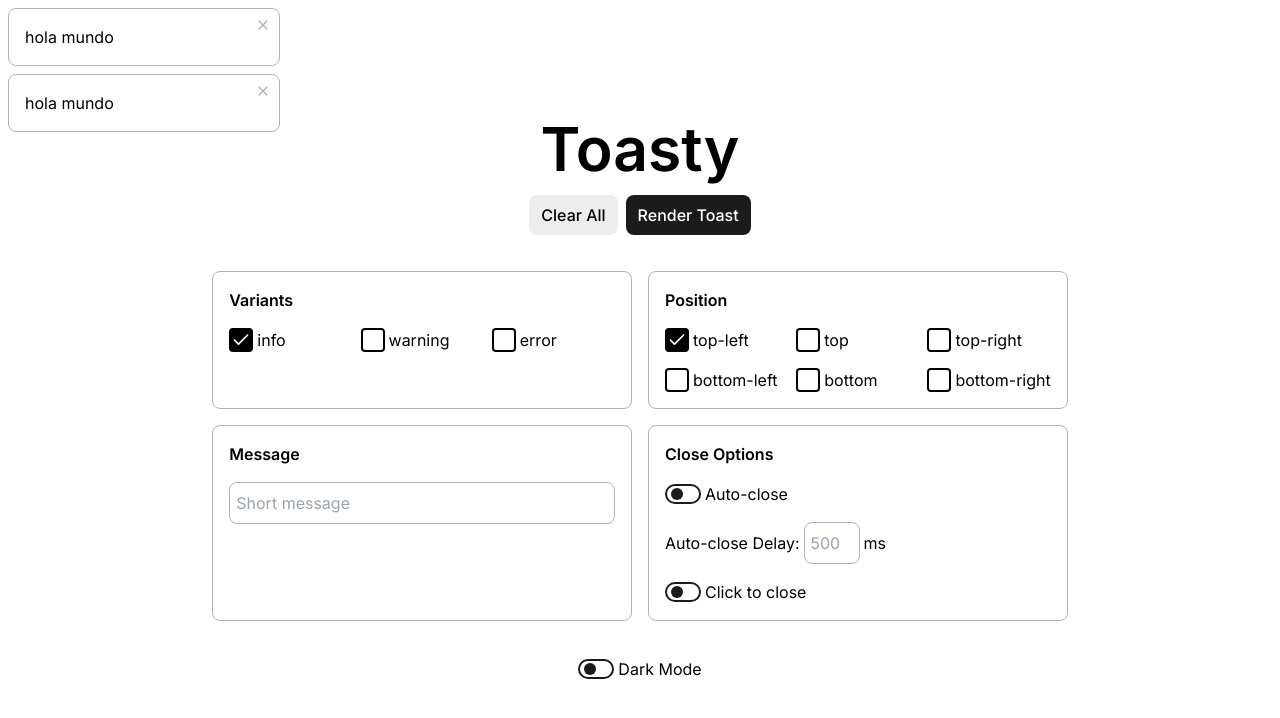
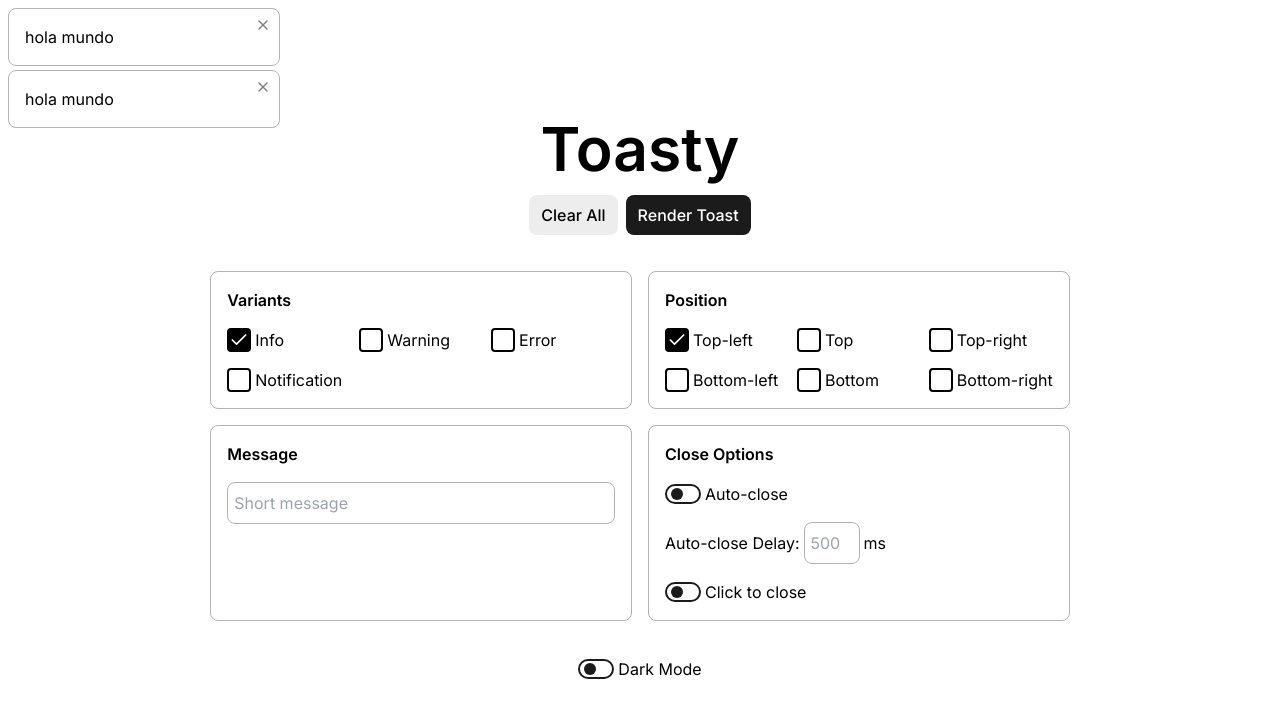
Before and after one commit to andrescasa-dev/toasty-playground, a Next.js app: page / in a window 1280 px wide. Shown: the top 718 px of the page. Built offline with nearby package versions, Linux system fonts and the light colour scheme.

Commit message:
variants and positions props ware set up for the toast component

```diff
--- a/src/app/page.tsx
+++ b/src/app/page.tsx
@@ -7,13 +7,14 @@ import LabelWrapper from "@/components/LabelWrapper";
 import RadioGroup from "@/components/RadioGroup";
 import Switch from "@/components/Switch";
 import { ToastData } from "@/components/Toast";
-import ToastStack from "@/components/ToastStack";
+import ToastStack, { Position } from "@/components/ToastStack";
 import Text from "@/components/typography/Text";
 import useToast from "@/hooks/useToast";
 import { useState } from "react";
 
 export default function Home() {
-  const { cleanToastStack, pushToast, toastList } = useToast();
+  const { cleanToastStack, pushToast, toastList, setPosition, position } =
+    useToast();
   const [msg, setMsg] = useState("");
 
   const handleSubmit: React.FormEventHandler<HTMLFormElement> = (e) => {
@@ -23,12 +24,17 @@ export default function Home() {
 
     const toastOpts: Record<string, string | Boolean> = {};
     for (const [key, value] of entries) {
-      if (value === "true") {
-        toastOpts[key] = Boolean(value);
-      } else {
-        toastOpts[key] = value as string;
+      if (key !== "position") {
+        if (value === "true") {
+          toastOpts[key] = Boolean(value);
+        } else {
+          toastOpts[key] = value as string;
+        }
       }
     }
+
+    const position = formData.get("position") as Position;
+    setPosition(position);
 
     const newToast = toastOpts as ToastData;
     console.log(newToast);
@@ -37,7 +43,7 @@ export default function Home() {
 
   return (
     <main className="flex h-screen items-center">
-      <ToastStack stackToastData={toastList} />
+      <ToastStack stackToastData={toastList} position={position} />
       <form
         onSubmit={handleSubmit}
         className="flex w-full flex-col gap-4 md:gap-y-9"
@@ -63,13 +69,14 @@ export default function Home() {
         <div className="grid gap-4 px-5 md:max-w-5xl md:grid-cols-2 md:self-center">
           <ConfigSection title="Variants">
             <RadioGroup
-              options={["info", "warning", "error"]}
+              name="intent"
+              options={["info", "warning", "error", "notification"]}
               className="grid grid-cols-3 gap-2 gap-y-4"
             />
           </ConfigSection>
-
           <ConfigSection title="Position">
             <RadioGroup
+              name="position"
               options={[
                 "top-left",
                 "top",
@@ -81,7 +88,6 @@ export default function Home() {
               className="grid grid-cols-3 gap-2 gap-y-4"
             />
           </ConfigSection>
-
           <ConfigSection title="Message">
             <Input
               name="message"
@@ -90,7 +96,6 @@ export default function Home() {
               placeholder="Short message"
             />
           </ConfigSection>
-
           <ConfigSection title="Close Options">
             <div className="flex flex-col gap-4">
               <LabelWrapper text="Auto-close">
--- a/src/components/Label.tsx
+++ b/src/components/Label.tsx
@@ -2,8 +2,9 @@ import { Label as LabelHeadless } from "@headlessui/react";
 import { textStyles } from "./typography/Text";
 
 function Label({ children, ...delegate }: { children: string }) {
+  const composeClassName = `${textStyles({ type: "body-1" })} first-letter:uppercase`;
   return (
-    <LabelHeadless className={textStyles({ type: "body-1" })} {...delegate}>
+    <LabelHeadless className={composeClassName} {...delegate}>
       {children}
     </LabelHeadless>
   );
--- a/src/components/RadioGroup.tsx
+++ b/src/components/RadioGroup.tsx
@@ -6,13 +6,16 @@ import Radio from "./Radio";
 function RadioGroup({
   options,
   className,
+  name,
 }: {
   options: string[];
   className: string;
+  name: string;
 }) {
   const [selected, setSelected] = useState(options[0]);
   return (
     <RadioGroupHeadless
+      name={name}
       value={selected}
       onChange={setSelected}
       className={className}
--- a/src/components/Toast.tsx
+++ b/src/components/Toast.tsx
@@ -1,13 +1,42 @@
 import React from "react";
 import Text from "./typography/Text";
-import { X } from "lucide-react";
+import { CircleX, Info, TriangleAlert, X } from "lucide-react";
+import { cva, VariantProps } from "class-variance-authority";
 
-export type ToastData = { message?: string };
+const iconDict = {
+  notification: false as const,
+  info: Info,
+  warning: TriangleAlert,
+  error: CircleX,
+};
 
-function Toast({ message }: ToastData) {
+const toastStyles = cva(
+  "relative w-[17rem] cursor-pointer rounded-400 border px-4 py-4 flex gap-1.5",
+  {
+    variants: {
+      intent: {
+        notification: "border-border bg-white text-text",
+        info: "border-[#0973DC]/30 text-[#0973DC] bg-[#F0F8FF]",
+        warning: "border-[#DC7609]/30 text-[#DC7609] bg-[#FFFCF0]",
+        error: "border-[#E60000]/30 text-[#E60000] bg-[#FFF0F0]",
+      },
+    },
+    defaultVariants: {
+      intent: "notification",
+    },
+  },
+);
+
+export interface ToastData extends VariantProps<typeof toastStyles> {
+  message?: string;
+}
+
+function Toast({ message, intent = "notification" }: ToastData) {
+  const Icon = intent !== null && iconDict[intent];
   return (
-    <div className="relative w-[17rem] cursor-pointer rounded-400 border border-border bg-white px-4 py-4">
-      <X className="absolute right-2 top-2 size-4 text-border" />
+    <div className={toastStyles({ intent })}>
+      {Icon && <Icon strokeWidth={1.5} />}
+      <X className="absolute right-2 top-2 size-4 text-inherit opacity-50" />
       <Text as="p" type={"body-1"}>
         {message}
       </Text>
--- a/src/components/ToastStack.tsx
+++ b/src/components/ToastStack.tsx
@@ -1,16 +1,36 @@
+import { cva, VariantProps } from "class-variance-authority";
 import Toast, { ToastData } from "./Toast";
-export type ToastWithId = ToastData & {
+
+const toastStackStyles = cva("fixed z-[1000]", {
+  variants: {
+    position: {
+      "top-left": "left-2 top-2",
+      top: "left-1/2 top-2 -translate-x-1/2",
+      "top-right": "right-2 top-2",
+      "bottom-left": "left-2 bottom-2",
+      bottom: "left-1/2 -translate-x-1/2 bottom-2",
+      "bottom-right": "right-2 bottom-2",
+    },
+  },
+});
+
+export interface ToastWithId extends ToastData {
   id: string;
-};
+}
+
+export type Position = VariantProps<typeof toastStackStyles>["position"];
+
+interface ToastStackProps extends VariantProps<typeof toastStackStyles> {
+  stackToastData: ToastWithId[];
+}
 
 function ToastStack({
   stackToastData = [],
-}: {
-  stackToastData: ToastWithId[];
-}) {
+  position = "top-left",
+}: ToastStackProps) {
   return (
-    <div className="fixed left-2 top-2">
-      <div className="flex flex-col gap-2">
+    <div className={toastStackStyles({ position })}>
+      <div className="flex flex-col gap-1">
         {stackToastData.map((toast) => (
           <Toast key={toast.id} {...toast} />
         ))}
--- a/src/hooks/useToast.ts
+++ b/src/hooks/useToast.ts
@@ -1,12 +1,23 @@
 import { ToastData } from "@/components/Toast";
-import { ToastWithId } from "@/components/ToastStack";
+import { Position, ToastWithId } from "@/components/ToastStack";
+
 import { useState } from "react";
+
+const positionOpts = [
+  "top-left",
+  "top-right",
+  "top",
+  "bottom-left",
+  "bottom",
+  "bottom-right",
+] as const;
 
 const useToast = () => {
   const [toastList, setToastList] = useState([
     { message: "hola mundo", id: crypto.randomUUID() } as ToastWithId,
     { message: "hola mundo", id: crypto.randomUUID() } as ToastWithId,
   ]);
+  const [position, setPosition] = useState<Position>(positionOpts[0]);
 
   const addToast = (toast: ToastData) =>
     setToastList((prev) => {
@@ -20,7 +31,13 @@ const useToast = () => {
   const cleanToastStack = () => {
     setToastList([]);
   };
-  return { cleanToastStack, pushToast: addToast, toastList };
+  return {
+    cleanToastStack,
+    pushToast: addToast,
+    toastList,
+    position,
+    setPosition,
+  };
 };
 
 export default useToast;
```
